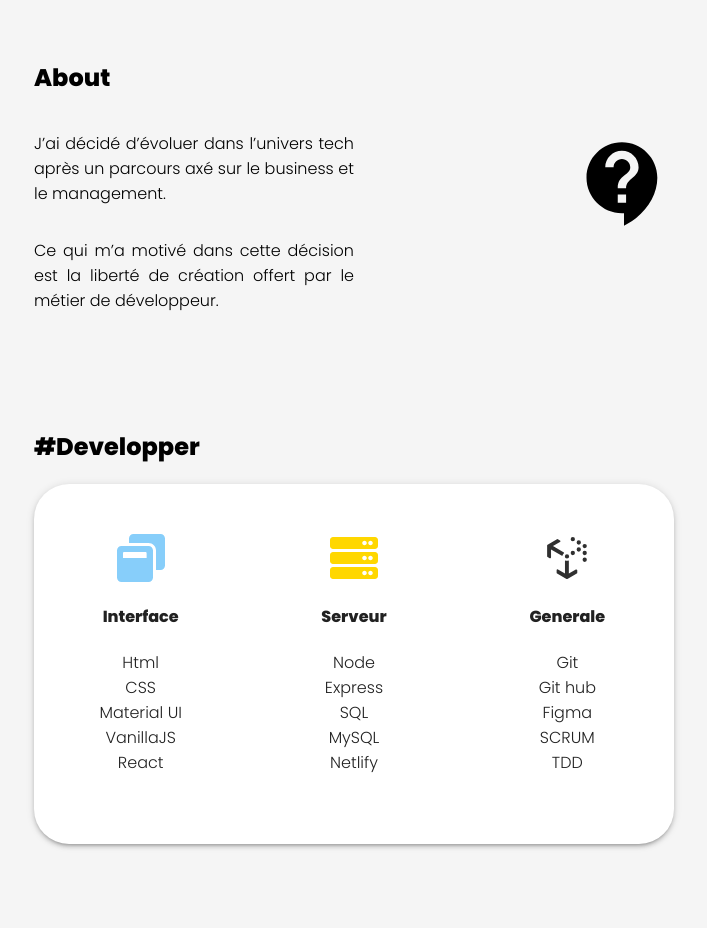
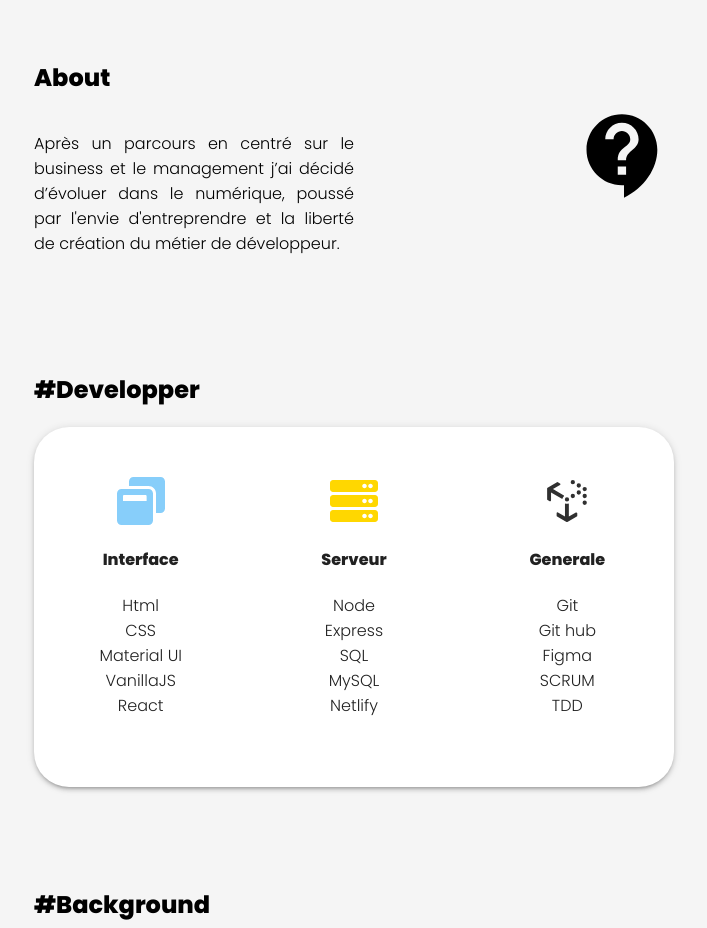
Before and after one commit to hkamalo/portfolio, a React (Create React App) app: page / in a window 1280 px wide. Shown: the part 800-1728 px from the top of the page, without its empty margins (286-993 px from the left). Built offline with nearby package versions, Linux system fonts and the light colour scheme.

Commit message:
add change on about text

```diff
--- a/src/components/ForHomePage/About.js
+++ b/src/components/ForHomePage/About.js
@@ -43,12 +43,8 @@ export default function About() {
       <div className={classes.text}>
         <h2>About</h2>
         <p>
-          J’ai décidé d’évoluer dans l’univers tech après un parcours axé sur le
-          business et le management.
-        </p>
-        <p>
-          Ce qui m’a motivé dans cette décision est la liberté de création
-          offert par le métier de développeur.
+          Après un parcours en centré sur le business et le management j’ai décidé d’évoluer dans le numérique, poussé par l'envie d'entreprendre et la liberté de création
+          du métier de développeur.
         </p>
       </div>
       <ContactSupportIcon style={{ fontSize: 100 }} outlined />
```
